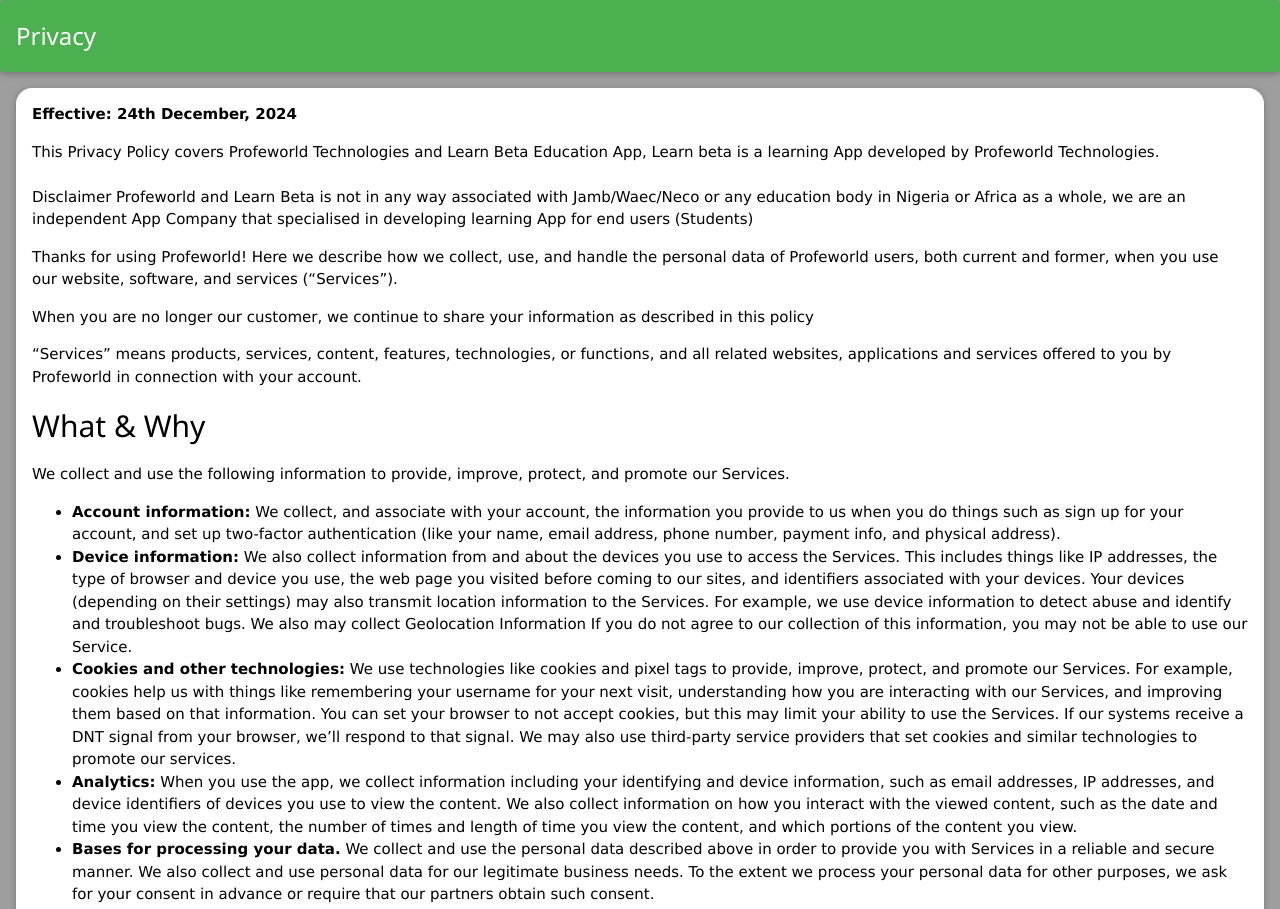
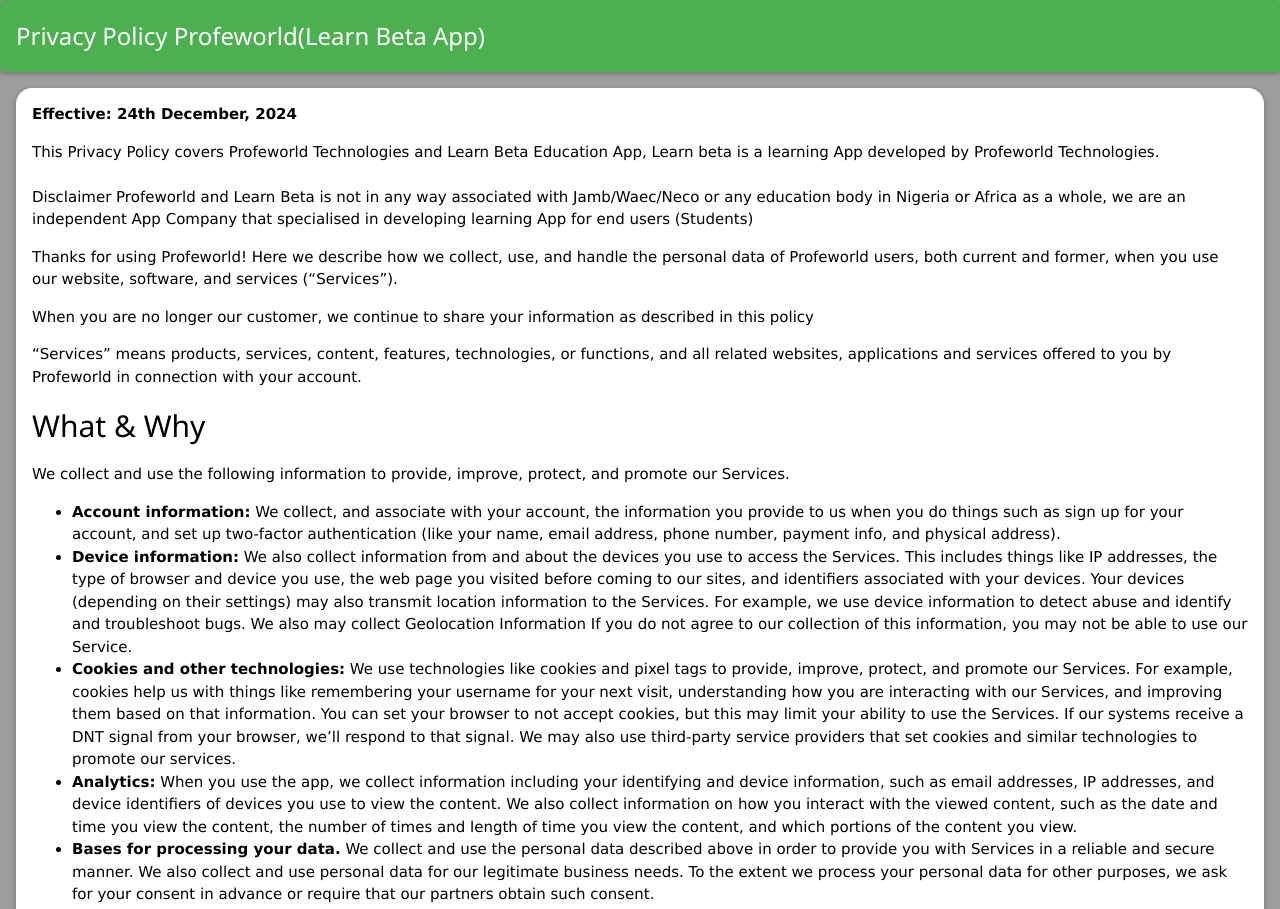
Before and after one commit to profe1000/profeworld-learnbeta-pages, a plain HTML site: page privacy.html in a window 1280 px wide. Shown: the top 909 px of the page. Drawn offline with nearby package versions, Linux system fonts and the light colour scheme.

Commit message:
Update privacy.html

```diff
--- a/privacy.html
+++ b/privacy.html
@@ -1,13 +1,13 @@
 <html>
   <head>
-    <title>Privacy</title>
+    <title>Privacy Policy </title>
     <meta name="viewport" content="width=device-width, initial-scale=1" />
     <link rel="stylesheet" href="https://www.w3schools.com/w3css/4/w3.css" />
   </head>
   <body class="w3-grey">
     <div>
       <div class="w3-card w3-green w3-round w3-padding w3-margin-bottom">
-        <h3>Privacy</h3>
+        <h3>Privacy Policy Profeworld(Learn Beta App)</h3>
       </div>
 
       <div class="w3-container">
```
